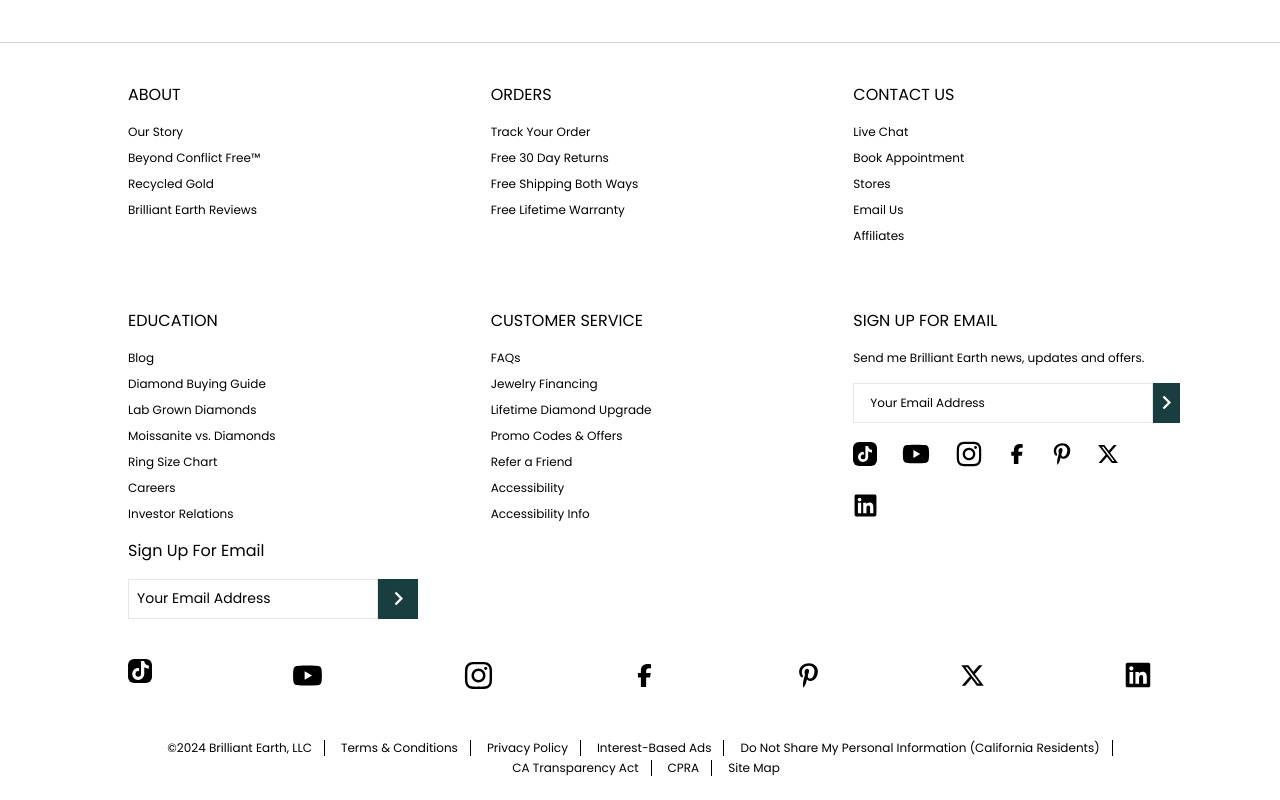
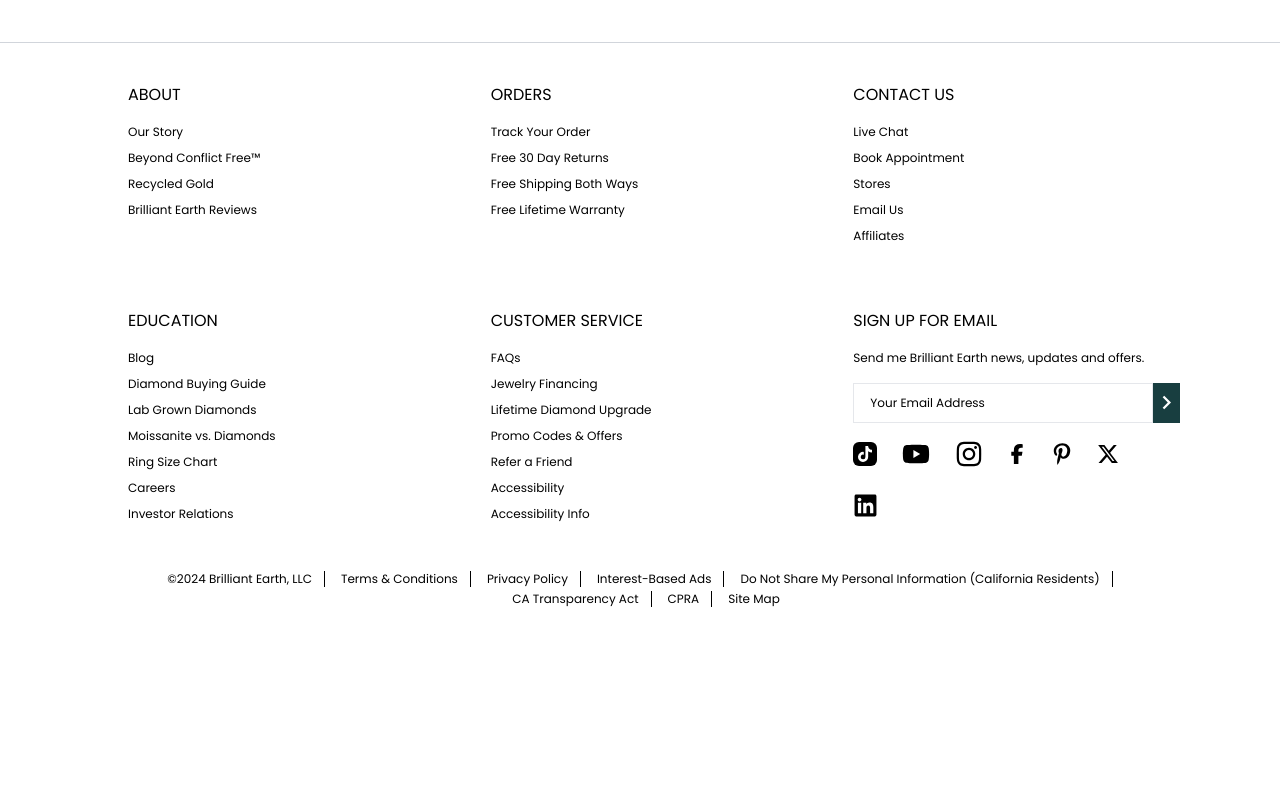
Before and after one commit to immanuellking/Diamonds, a React (Vite) app: page / in a window 1280 px wide. Shown: the part 6729-7529 px from the top of the page. After the commit the page ends 7360 px from the top, so only its background shows below. Built offline with nearby package versions, Linux system fonts and the light colour scheme.

Commit message:
hide mobile footer on web

```diff
--- a/src/components/Footer.jsx
+++ b/src/components/Footer.jsx
@@ -287,7 +287,7 @@
           </div>
         ))}
       </div>
-      <div className="w-[80%] mx-auto mt-4">
+      <div className="block sm:hidden w-[80%] mx-auto mt-4">
             <h4 className="capitalize">Sign Up For Email</h4>
           <div className="flex mt-4 mb-10">
             <input
```
